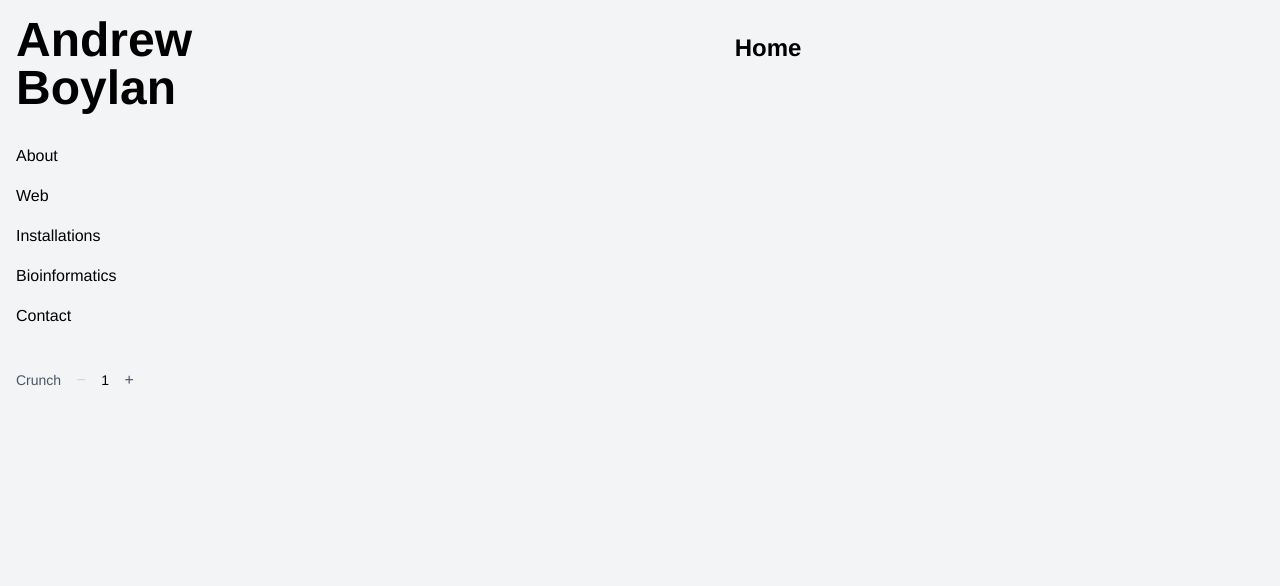
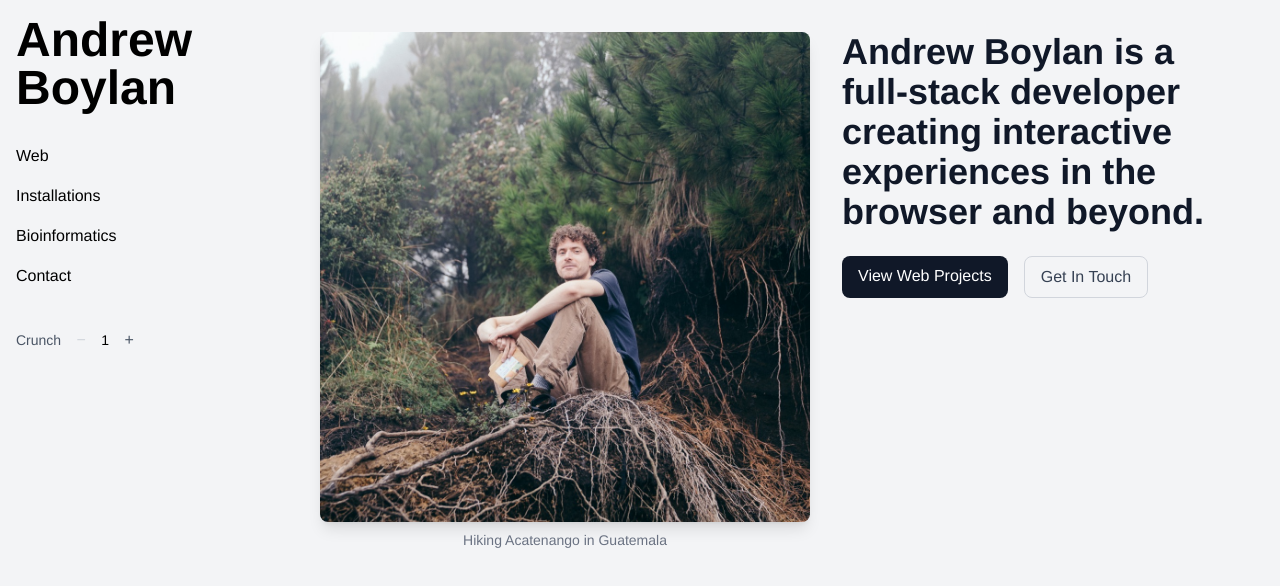
Before and after one commit to eastmountaincode/personal_site_next_2025, a Next.js app: page / in a window 1280 px wide. Shown: the top 586 px of the page. Built offline with nearby package versions, Linux system fonts and the light colour scheme.

Commit message:
happy with home page now

```diff
--- a/src/app/about/page.tsx
+++ /dev/null
@@ -1,8 +0,0 @@
-export default function AboutPage() {
-  return (
-    <div className="p-6 md:p-8">
-      <h1 className="text-4xl font-bold text-gray-900 mb-4">About</h1>
-      <p className="text-lg text-gray-600">Hello World! This is the about page.</p>
-    </div>
-  );
-}
--- a/src/app/layout.tsx
+++ b/src/app/layout.tsx
@@ -9,7 +9,6 @@ import CrunchSlider from '@/components/CrunchSlider';
 import "./globals.css";
 
 const navigation = [
-  { name: "About", href: "/about" },
   { name: "Web", href: "/web" },
   { name: "Installations", href: "/installations" },
   { name: "Bioinformatics", href: "/bioinformatics" },
@@ -72,9 +71,7 @@ export default function RootLayout({
               <div className={`flex justify-between items-center ${isMobileMenuOpen ? 'mb-6' : 'mb-0'} md:mb-6`}>
                 <Link
                   href="/"
-                  className={`text-3xl md:text-5xl font-bold mr-4 ${
-                    pathname === '/' ? 'font-bold' : 'hover:underline'
-                  }`}
+                  className="text-3xl md:text-5xl font-bold mr-4 hover:underline"
                   onClick={() => setIsMobileMenuOpen(false)}
                 >
                   Andrew Boylan
--- a/src/app/page.tsx
+++ b/src/app/page.tsx
@@ -1,7 +1,43 @@
 export default function Home() {
   return (
-    <div className="p-8">
-      <h1 className="text-2xl font-bold text-center text-black ">Home</h1>
+    <div className="p-6 md:p-8">
+      <div className="max-w-4xl mx-auto">
+        {/* Hero Section */}
+        <div className="flex flex-col lg:flex-row items-start gap-8 mb-8">
+          {/* Photo */}
+          <div className="flex-shrink-0">
+            <img
+              src="/images/bio_pic_2.JPG"
+              alt="Andrew Boylan"
+              className="w-full h-96 lg:w-[490px] lg:h-[490px] object-cover rounded-lg shadow-lg"
+            />
+            <p className="text-sm text-gray-500 mt-2 text-center">Hiking Acatenango in Guatemala</p>
+          </div>
+
+          {/* Bio Text */}
+          <div className="flex-1">
+            <p className="lg:text-4xl text-3xl font-bold text-gray-900 mb-6">
+              Andrew Boylan is a full-stack developer creating interactive experiences in the browser and beyond.
+            </p>
+
+            {/* Quick Links */}
+            <div className="flex flex-wrap gap-4">
+              <a
+                href="/web"
+                className="px-4 py-2 bg-gray-900 text-white rounded-lg hover:bg-gray-800 transition-colors"
+              >
+                View Web Projects
+              </a>
+              <a
+                href="/contact"
+                className="px-4 py-2 border border-gray-300 text-gray-700 rounded-lg hover:bg-gray-50 transition-colors"
+              >
+                Get In Touch
+              </a>
+            </div>
+          </div>
+        </div>
+      </div>
     </div>
   );
 }
```
Also changed, not shown: public/images/bio_pic_2.JPG (added).
